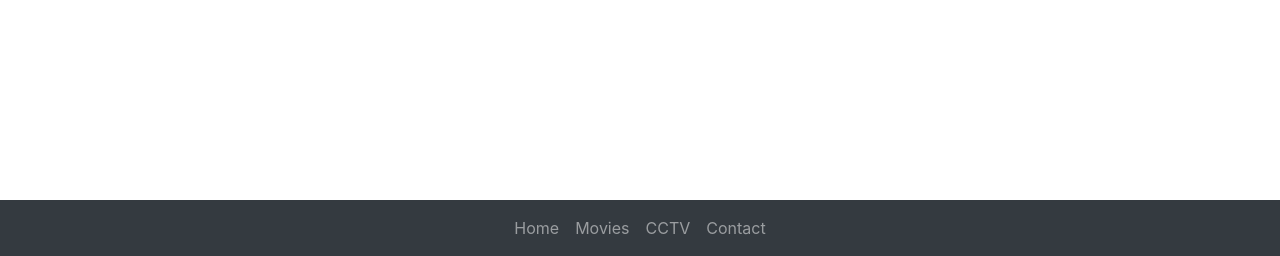
After one commit to iamJohnnySam/MediaBox, a Flask app: template templates/layout.html in a window 1280 px wide. The commit adds this page. Shown: the part 544-800 px from the top of the page. Run offline with Flask 3, Linux system fonts and the light colour scheme; the template is opened without the code that fills it, so the values that code supplies are empty; parts of the project's set-up code (start-up, migrations or seed data) failed here and were passed over; some libraries are stand-ins or nearby versions.

Commit message:
Expanding Pages

```diff
--- a/WebApp.py
+++ b/WebApp.py
@@ -1,13 +1,14 @@
 from flask import Flask, render_template
+import logger
 
 app = Flask(__name__)
 
 
 @app.route('/')
 def index():
-    return render_template('index.html')
+    return render_template('index.html', log_path='../log/log-' + logger.today_date + '.log')
 
 
 @app.route('/Movies/')
-def index():
+def movies():
     return render_template('movies.html')
--- a/main.py
+++ b/main.py
@@ -3,6 +3,7 @@ import schedule
 import threading
 
 import WebApp
+import logger
 from ShowDownloader import ShowDownloader
 from CCTVChecker import CCTVChecker
 
@@ -10,6 +11,8 @@ from CCTVChecker import CCTVChecker
 
 my_shows = ShowDownloader()
 cctv = CCTVChecker()
+
+logger.log('info', 'Program Started')
 
 
 def run_scheduler():
--- /dev/null
+++ b/templates/layout.html
@@ -0,0 +1,39 @@
+<!DOCTYPE html>
+<html lang="en">
+
+<head>
+  {% block head %}
+  <meta charset="UTF-8">
+  <meta name="viewport" content="width=device-width, initial-scale=1.0">
+  <title>{% block header %}{% endblock %}</title>
+  <!-- Link Bootstrap CSS -->
+  <link rel="stylesheet" href="https://maxcdn.bootstrapcdn.com/bootstrap/4.5.2/css/bootstrap.min.css">
+  {% endblock %}
+</head>
+
+<body>
+  {% block body %}{% endblock %}
+
+  <nav class="navbar fixed-bottom navbar-expand-sm navbar-dark bg-dark">
+    <ul class="navbar-nav mx-auto">
+      <li class="nav-item">
+        <a class="nav-link" href="index.html">Home</a>
+      </li>
+      <li class="nav-item">
+        <a class="nav-link" href="movies.html">Movies</a>
+      </li>
+      <li class="nav-item">
+        <a class="nav-link" href="cctv.html">CCTV</a>
+      </li>
+      <li class="nav-item">
+        <a class="nav-link" href="#contact">Contact</a>
+      </li>
+    </ul>
+  </nav>
+
+  <script src="https://code.jquery.com/jquery-3.5.1.slim.min.js"></script>
+  <script src="https://cdn.jsdelivr.net/npm/@popperjs/core@2.0.7/dist/umd/popper.min.js"></script>
+  <script src="https://maxcdn.bootstrapcdn.com/bootstrap/4.5.2/js/bootstrap.min.js"></script>
+
+</body>
+</html>
```
Also changed, not shown: logger.py (added, +19 -0 lines), templates/index.html (+10 -9 lines).
